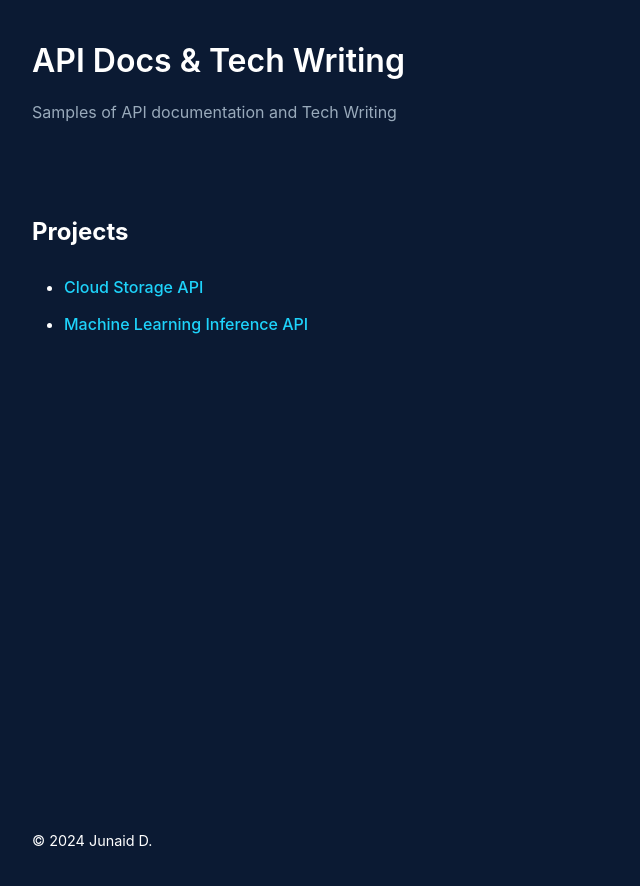
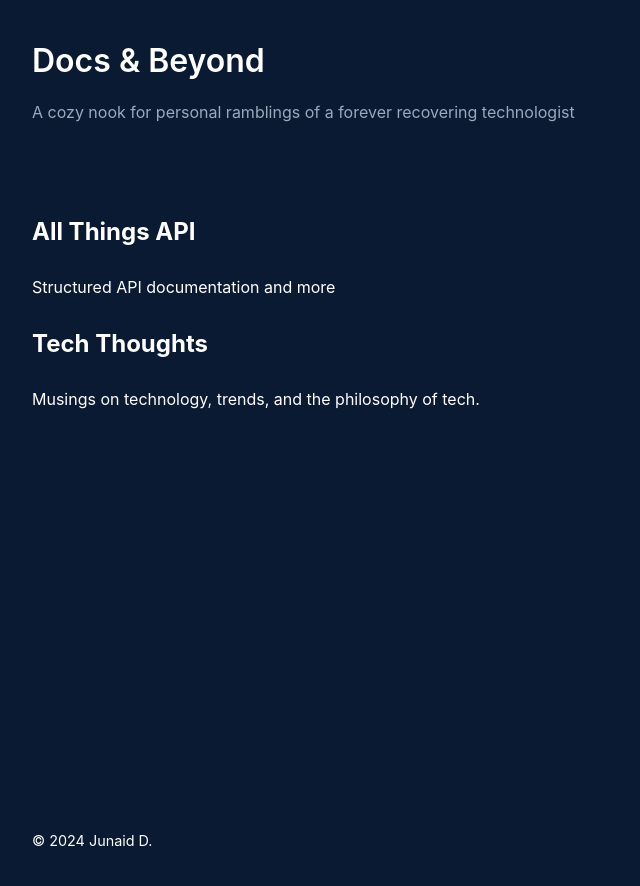
Before and after one commit to junaiddodhia/docs, a Jekyll site: the page index.html, which Jekyll copies as it is, in a window 1280 px wide. Shown: the top 886 px of the page, without its empty margins (0-640 px from the left). Built offline with Jekyll 4.4.1, drawn with Linux system fonts in a browser that asks for light colours.

```diff
--- a/index.html
+++ b/index.html
@@ -3,20 +3,31 @@
 <head>
     <meta charset="UTF-8">
     <meta name="viewport" content="width=device-width, initial-scale=1.0">
-    <title>Junaid's API Docs & Tech Writing Portfolio</title>
+    <title>Docs & Beyond</title>
     <link href="assets/css/styles.css" rel="stylesheet">
 </head>
 <body>
     <header>
-        <h1>API Docs & Tech Writing</h1>
-        <p>Samples of API documentation and Tech Writing</p>
+        <h1>Docs & Beyond</h1>
+        <p>A cozy nook for personal ramblings of a forever recovering technologist</p>
     </header>
     <div class="container">
-        <h2>Projects</h2>
-        <ul>
-            <li><a href="cloud-storage/index.html">Cloud Storage API</a></li>
-            <li><a href="ml-inference/index.html">Machine Learning Inference API</a></li>
-        </ul>
+        <!-- Section 1: All Things API -->
+        <section>
+            <h2>All Things API</h2>
+            <p>Structured API documentation and more</p>
+            <ul>
+            </ul>
+        </section>
+
+        <!-- Section 2: Tech Thoughts -->
+        <section>
+            <h2>Tech Thoughts</h2>
+            <p>Musings on technology, trends, and the philosophy of tech.</p>
+            <ul>
+            </ul>
+        </section>
+
     </div>
     <footer>
         <p>© 2024 Junaid D.</p>
```
